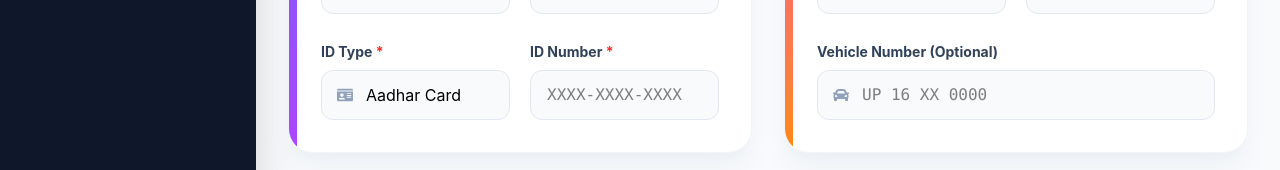
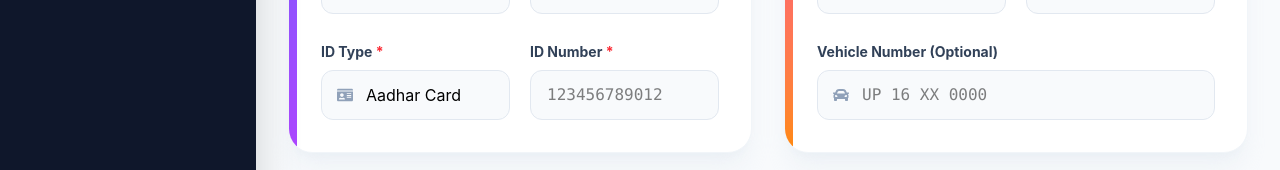
Before and after one commit to Anonymousboy89897/Visitor, a React (Vite) app in the folder visitor-management-frontend/: page /add-visitor in a window 1280 px wide. Shown: the part 467-637 px from the top of the page. Built offline with nearby package versions, Linux system fonts and the light colour scheme; sample sign-in values are in the browser's storage.

Commit message:
feat: add dynamic validation constraints for ID Number based on ID Type

```diff
--- a/visitor-management-frontend/src/pages/AddVisitor.jsx
+++ b/visitor-management-frontend/src/pages/AddVisitor.jsx
@@ -38,7 +38,13 @@ const AddVisitor = () => {
     setMessage('Sending data to Google Sheets...');
 
     try {
-      const targetUrl = `${baseUrl}?action=add&payload=${encodeURIComponent(JSON.stringify(formData))}&t=${new Date().getTime()}`;
+      // Force uppercase for PAN
+      const submitData = { ...formData };
+      if (submitData.idType === 'PAN') {
+        submitData.idNumber = submitData.idNumber.toUpperCase();
+      }
+
+      const targetUrl = `${baseUrl}?action=add&payload=${encodeURIComponent(JSON.stringify(submitData))}&t=${new Date().getTime()}`;
 
       const response = await fetch(targetUrl, {
         method: 'GET',
@@ -62,6 +68,23 @@ const AddVisitor = () => {
       setLoading(false);
     }
   };
+
+  const getIdConstraints = () => {
+    switch (formData.idType) {
+      case 'Aadhar':
+        return { pattern: "[0-9]{12}", maxLength: 12, minLength: 12, title: "Aadhar must be exactly 12 digits" };
+      case 'PAN':
+        return { pattern: "[a-zA-Z]{5}[0-9]{4}[a-zA-Z]{1}", maxLength: 10, minLength: 10, title: "PAN must be 10 alphanumeric characters (e.g., ABCDE1234F)", className: "uppercase" };
+      case 'Driving License':
+        return { maxLength: 16, minLength: 10, title: "Driving License must be between 10 and 16 characters" };
+      case 'Passport':
+        return { maxLength: 9, minLength: 8, title: "Passport must be 8 or 9 characters" };
+      default:
+        return { minLength: 4 };
+    }
+  };
+
+  const idConstraints = getIdConstraints();
 
   return (
     <>
@@ -137,7 +160,16 @@ const AddVisitor = () => {
                   </div>
                   <div>
                     <label className="block text-sm font-bold text-slate-700 mb-2">ID Number <span className="text-red-500">*</span></label>
-                    <input required minLength="4" type="text" name="idNumber" value={formData.idNumber} onChange={handleChange} className="w-full px-4 py-3 bg-slate-50 border border-slate-200 rounded-xl focus:bg-white focus:outline-none focus:ring-2 focus:ring-indigo-200 focus:border-indigo-500 transition-all font-mono" placeholder="XXXX-XXXX-XXXX" />
+                    <input
+                      required
+                      type="text"
+                      name="idNumber"
+                      value={formData.idNumber}
+                      onChange={handleChange}
+                      {...idConstraints}
+                      className={`w-full px-4 py-3 bg-slate-50 border border-slate-200 rounded-xl focus:bg-white focus:outline-none focus:ring-2 focus:ring-indigo-200 focus:border-indigo-500 transition-all font-mono ${idConstraints.className || ''}`}
+                      placeholder={formData.idType === 'Aadhar' ? '123456789012' : (formData.idType === 'PAN' ? 'ABCDE1234F' : 'XXXX-XXXX-XXXX')}
+                    />
                   </div>
                 </div>
               </div>
```
